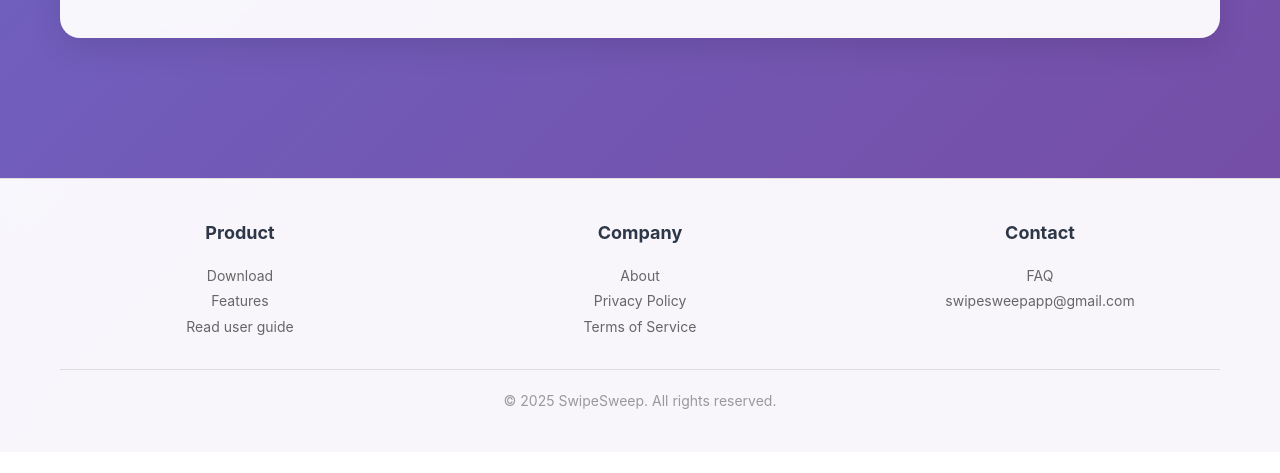
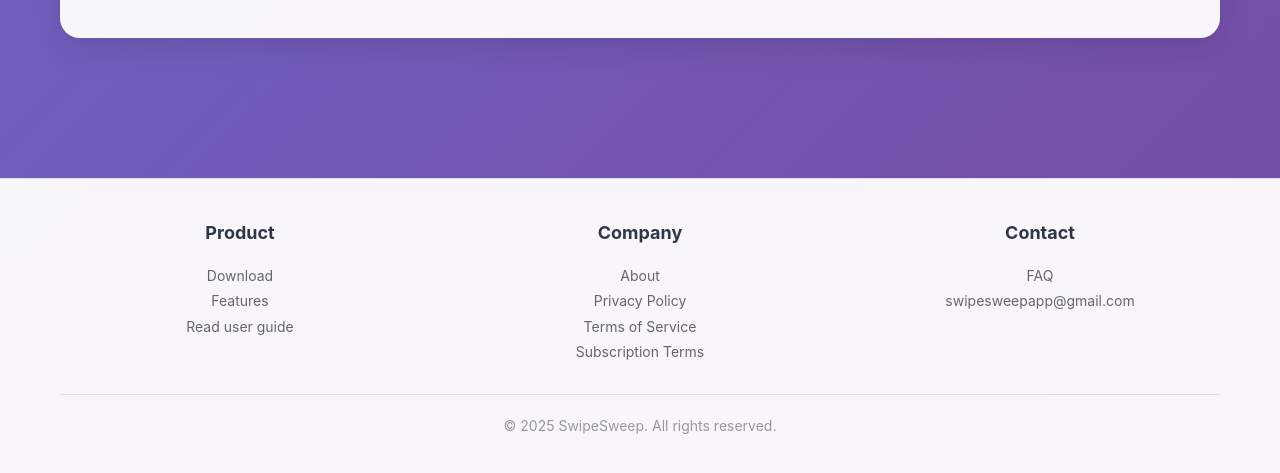
Before and after one commit to yzygenuine/swipesweepapp, a plain HTML site: page index.html in a window 1280 px wide. Shown: the part 2820-3293 px from the top of the page. Before the commit the page ends 3272 px from the top, so only its background shows below. Drawn offline with Linux system fonts and the light colour scheme.

Commit message:
增加订阅条款导向链接

```diff
--- a/index.html
+++ b/index.html
@@ -673,6 +673,7 @@
                     <p><a href="./about.html">About</a></p>
                     <p><a href="./privacy_policy.html">Privacy Policy</a></p>
                     <p><a href="./terms_of_service.html">Terms of Service</a></p>
+                    <p><a href="./SubscriptionTerms.html">Subscription Terms</a></p>
                 </div>
 
                 <div class="footer-section">
```
